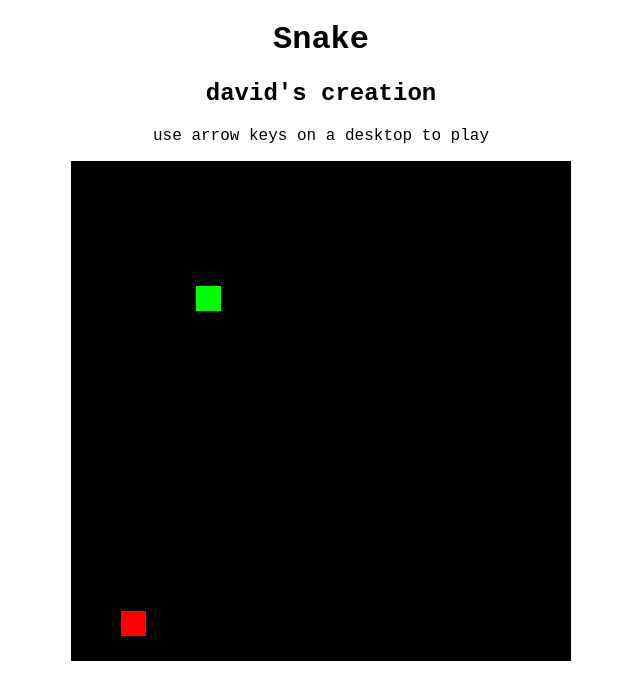
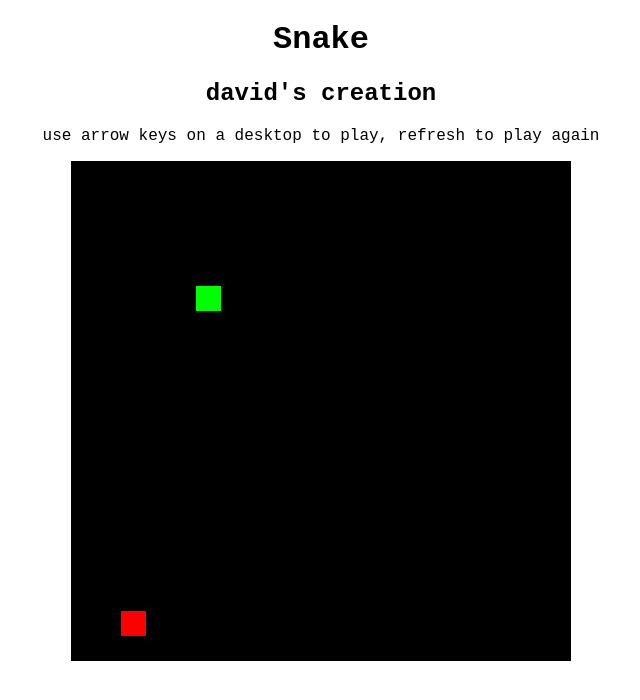
Before and after one commit to covid2020-w1/snake, a plain HTML site: page index.html in a window 1280 px wide. Shown: the whole page, without its empty margins (319-959 px from the left). Drawn offline with Linux system fonts and the light colour scheme.

Commit message:
Update index.html

```diff
--- a/index.html
+++ b/index.html
@@ -10,7 +10,7 @@
     <body>
         <h1>Snake</h1>
         <h2>david's creation</h2>
-        <p>use arrow keys on a desktop to play</p>
+        <p>use arrow keys on a desktop to play, refresh to play again</p>
         <canvas id = "board"></canvas>
     </body>
 </html>
```
